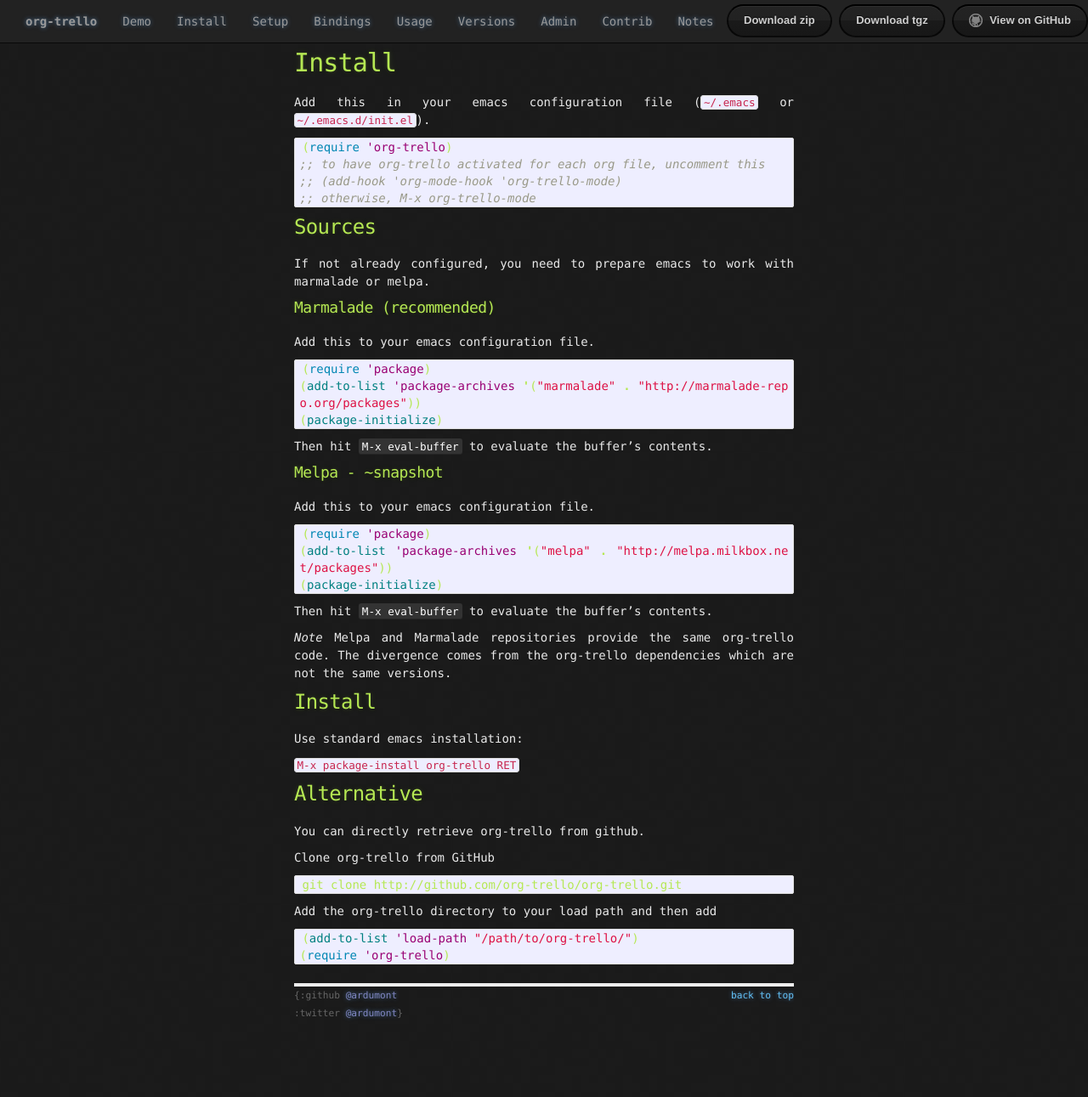
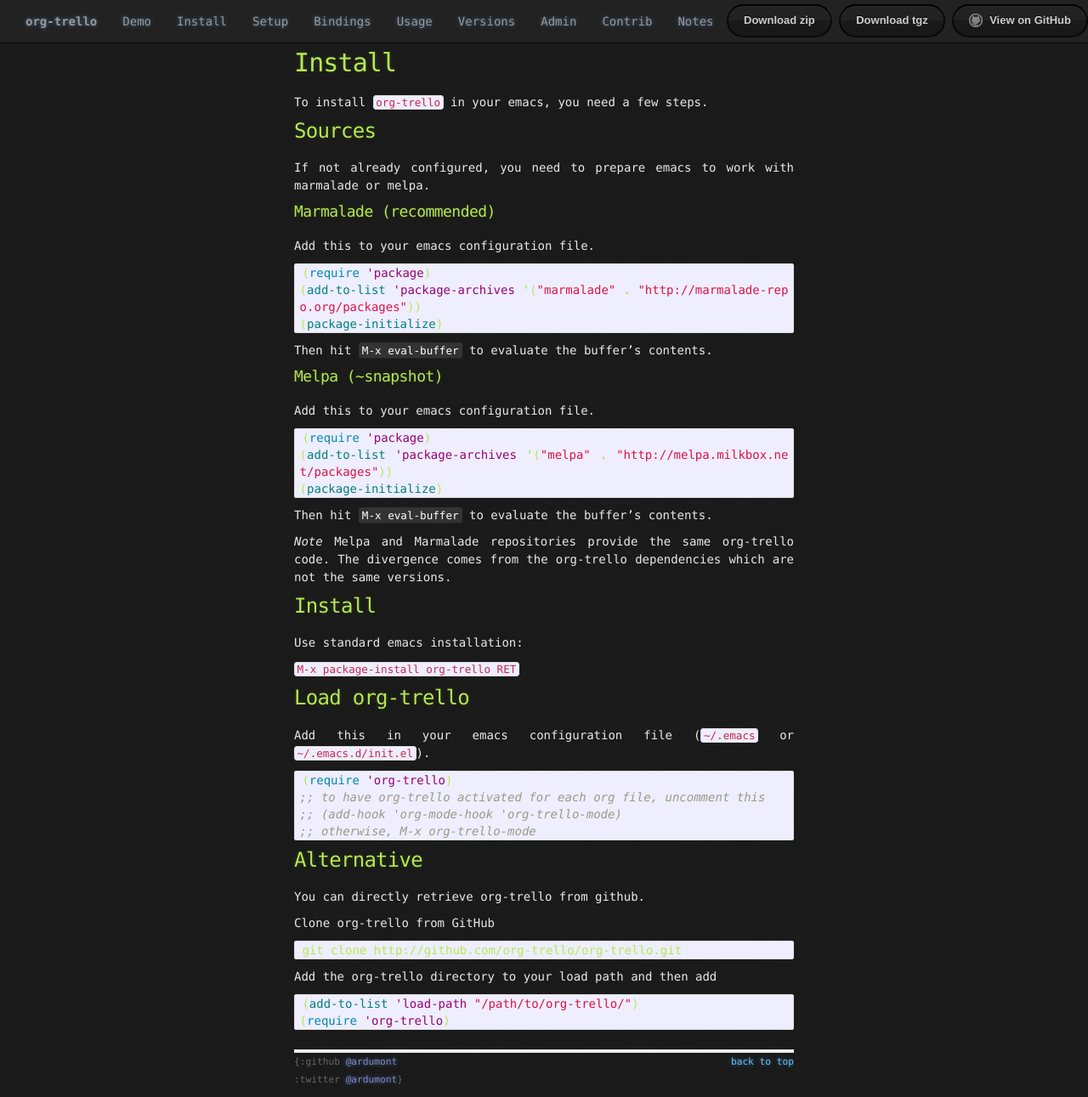
Before and after one commit to org-trello/org-trello.github.io, a Jekyll site: the page built from install.md, in a window 1280 px wide and 1291 px high. Shown: the whole window at 85% size. Built offline with Jekyll 4.4.1, drawn with Linux system fonts in a browser that asks for light colours; Markdown is read by kramdown in place of the engine named in the settings.

Commit message:
Rewrite section

````diff
--- a/install.md
+++ b/install.md
@@ -4,14 +4,7 @@ title:  "Install"
 date:   2014-03-16 11:01:52
 ---
 
-Add this in your emacs configuration file (`~/.emacs` or `~/.emacs.d/init.el`).
-
-``` lisp
-(require 'org-trello)
-;; to have org-trello activated for each org file, uncomment this
-;; (add-hook 'org-mode-hook 'org-trello-mode)
-;; otherwise, M-x org-trello-mode
-```
+To install `org-trello` in your emacs, you need a few steps.
 
 ### Sources
 
@@ -29,7 +22,7 @@ Add this to your emacs configuration file.
 
 Then hit <kbd>M-x eval-buffer</kbd> to evaluate the buffer's contents.
 
-#### Melpa - ~snapshot
+#### Melpa (~snapshot)
 
 Add this to your emacs configuration file.
 
@@ -51,6 +44,17 @@ Use standard emacs installation:
 
 `M-x package-install org-trello RET`
 
+### Load org-trello
+
+Add this in your emacs configuration file (`~/.emacs` or `~/.emacs.d/init.el`).
+
+``` lisp
+(require 'org-trello)
+;; to have org-trello activated for each org file, uncomment this
+;; (add-hook 'org-mode-hook 'org-trello-mode)
+;; otherwise, M-x org-trello-mode
+```
+
 ### Alternative
 
 You can directly retrieve org-trello from github.
````
